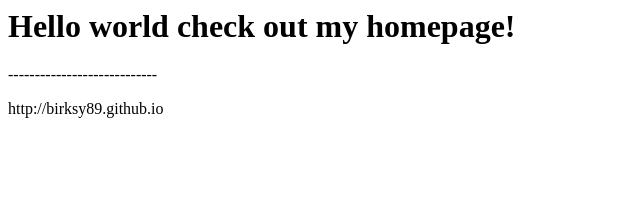
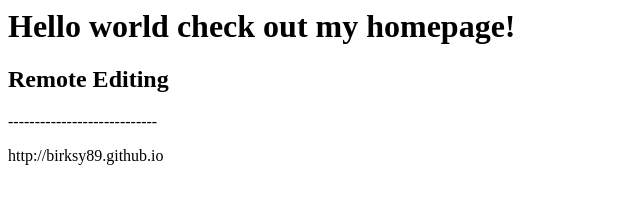
Before and after one commit to birksy89/birksy89.github.io, a plain HTML site: page index.html in a window 1280 px wide. Shown: the whole page, without its empty margins (0-640 px from the left). Drawn offline with Linux system fonts and the light colour scheme.

Commit message:
Update index.html

```diff
--- a/index.html
+++ b/index.html
@@ -1,5 +1,5 @@
 <h1>Hello world check out my homepage!</h1>
 
-
+<h2>Remote Editing</h2>
   <p>----------------------------</p>
   <p>http://birksy89.github.io</p>
```
